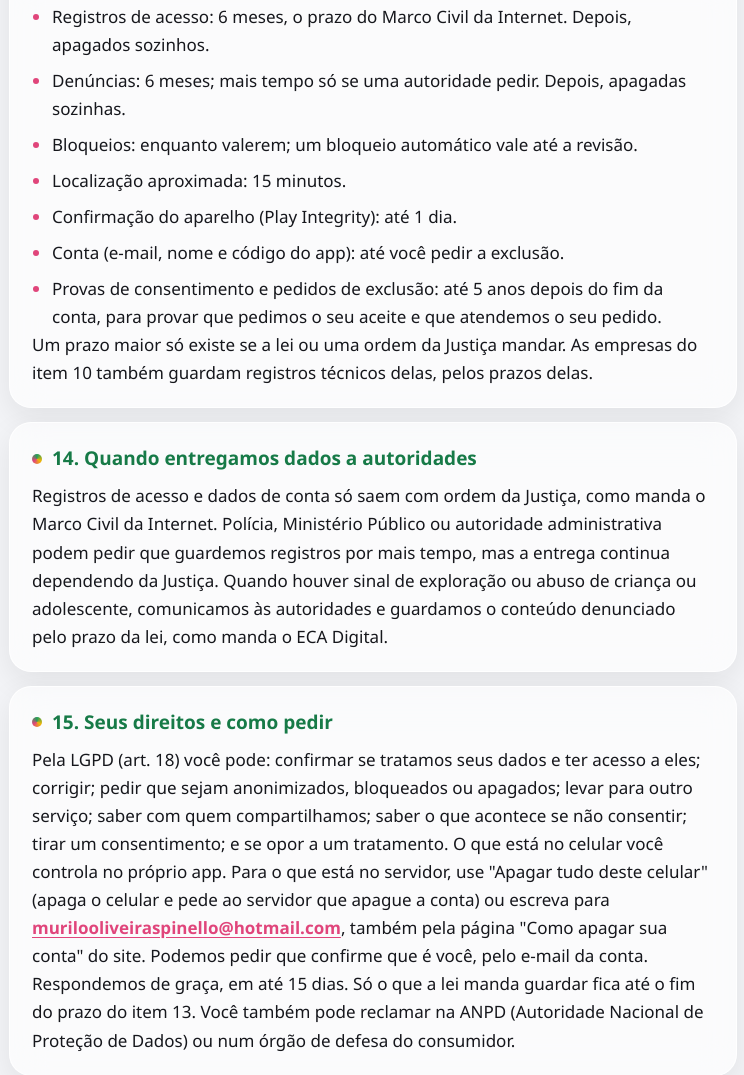
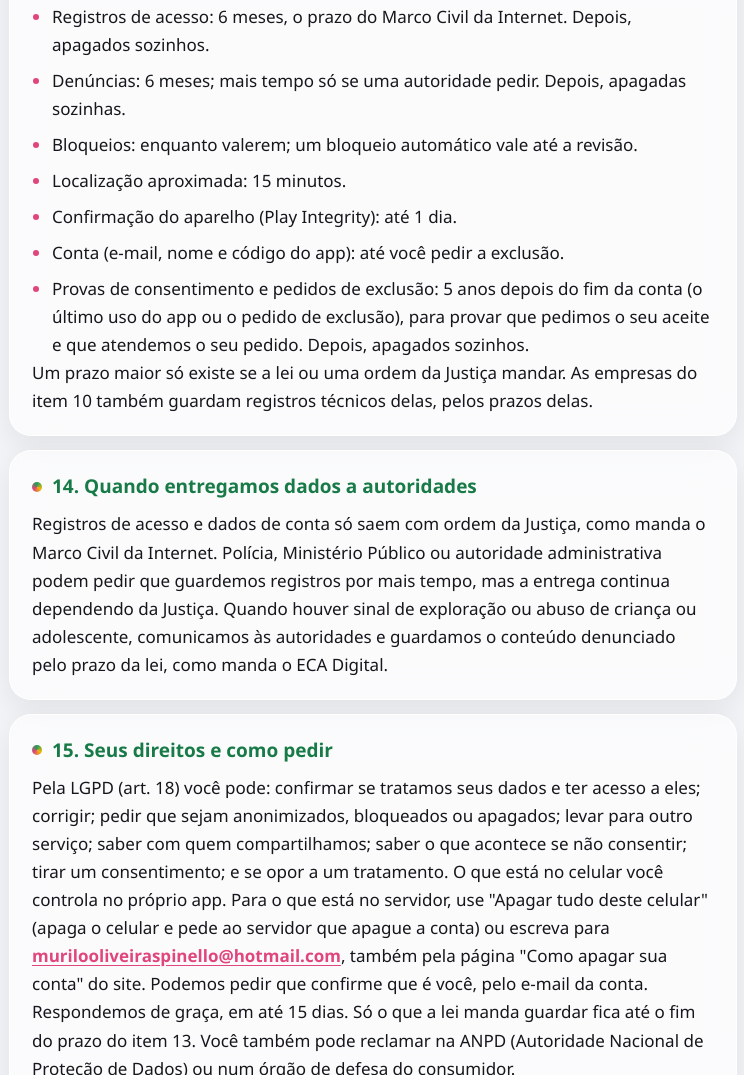
Before and after one commit to murilospinello/pais-do-amor-site, a plain HTML site: page privacidade.html in a window 1280 px wide. Shown: the part 4700-5775 px from the top of the page, without its empty margins (267-1011 px from the left). Drawn offline with Linux system fonts and the light colour scheme.

Commit message:
Política: provas e pedidos de exclusão apagados sozinhos 5 anos após o fim da conta
Co-Authored-By: Claude Opus 5.5 <noreply@anthropic.com>

```diff
--- a/privacidade.html
+++ b/privacidade.html
@@ -114,7 +114,7 @@
         <li>Localização aproximada: 15 minutos.</li>
         <li>Confirmação do aparelho (Play Integrity): até 1 dia.</li>
         <li>Conta (e-mail, nome e código do app): até você pedir a exclusão.</li>
-        <li>Provas de consentimento e pedidos de exclusão: até 5 anos depois do fim da conta, para provar que pedimos o seu aceite e que atendemos o seu pedido.</li>
+        <li>Provas de consentimento e pedidos de exclusão: 5 anos depois do fim da conta (o último uso do app ou o pedido de exclusão), para provar que pedimos o seu aceite e que atendemos o seu pedido. Depois, apagados sozinhos.</li>
       </ul>
       <p>Um prazo maior só existe se a lei ou uma ordem da Justiça mandar. As empresas do item 10 também guardam registros técnicos delas, pelos prazos delas.</p>
     </section>
```
